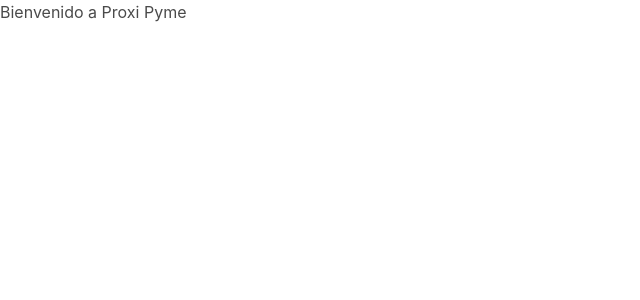
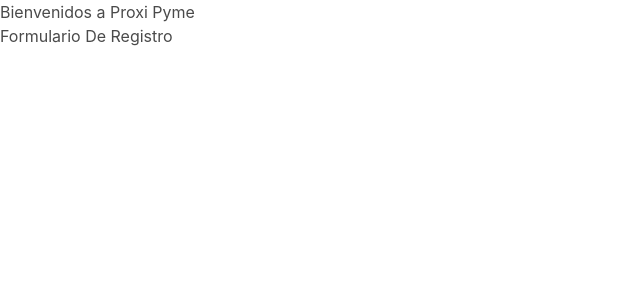
Before and after one commit to O-Uribe/ProxiPyme_Web, a React (Vite) app in the folder frontend/: page / in a window 1280 px wide. Shown: the top 300 px of the page, without its empty margins (0-640 px from the left). Built offline with nearby package versions, Linux system fonts and the light colour scheme.

Commit message:
"Arreglo"

```diff
--- a/frontend/src/main.jsx
+++ b/frontend/src/main.jsx
@@ -1,11 +1,12 @@
 import React from 'react'
 import 'bulma/css/bulma.min.css';
 import ReactDOM from 'react-dom/client'
+import { App } from './components/App';
 
 
 
 ReactDOM.createRoot(document.getElementById('root')).render(
   <React.StrictMode>
-    <h1>Bienvenido a Proxi Pyme</h1>
+    <App/>
   </React.StrictMode>,
 )
```
